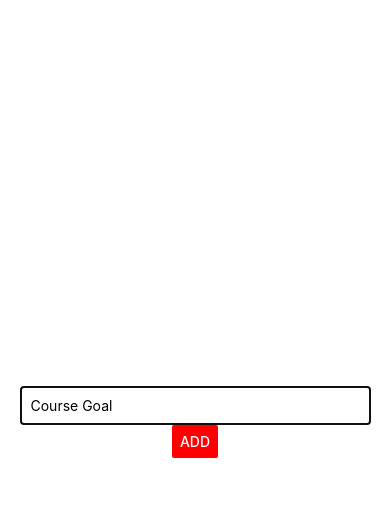
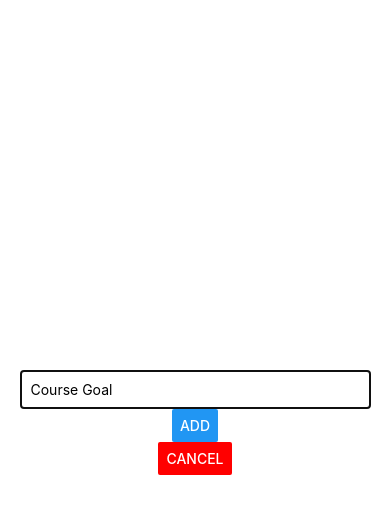
Before and after one commit to rossmawd/react-native-test-app, a React Native app: screen / in a window 390 px wide. Both pictures are taken after a click on the button "ADD GOAL". Shown: the top 514 px of the page. Built offline with nearby package versions, Linux system fonts and the light colour scheme.

Commit message:
addGoal can be canceled. Input clears

```diff
--- a/App.js
+++ b/App.js
@@ -21,18 +21,29 @@ export default function App() {
     setCourseGoals(courseGoals => [...courseGoals,
     { key: Math.random().toString(), value: enteredGoal }
     ]);
+    setIsAddMode(false)
+    setEnteredGoal("")
   };
 
   const removeGoalHandler = goalId => {
     return setCourseGoals(courseGoals.filter(goal => goal.key !== goalId))
   }
 
+  const cancelAdd = () => {
+    setIsAddMode(false)
+  }
+
   return (
     <View style={styles.screen}>
       <View style={styles.inputContainer}>
         <Button onPress={() => setIsAddMode(!isAddMode)} title="Add Goal" />
-        <GoalInput isAddMode={isAddMode} getInputHandler={getInputHandler} enteredGoal={enteredGoal} addGoalHandler={addGoalHandler} />
-
+        <GoalInput
+          isAddMode={isAddMode}
+          getInputHandler={getInputHandler}
+          enteredGoal={enteredGoal}
+          addGoalHandler={addGoalHandler}
+          cancelAdd={cancelAdd}
+        />
       </View>
 
       <View />
--- a/Components/GoalInput.js
+++ b/Components/GoalInput.js
@@ -2,6 +2,8 @@ import React from 'react'
 import { TextInput, StyleSheet, Modal, View, Button } from 'react-native'
 
 const GoalInput = (props) => {
+
+
   return (
     <Modal animationType="slide" visible={props.isAddMode} >
       <View style={styles.inputContainer}>
@@ -11,7 +13,9 @@ const GoalInput = (props) => {
           value={props.enteredGoal}
           style={styles.input}
         />
-        <Button onPress={props.addGoalHandler} title="ADD" color={"red"} />
+
+        <Button onPress={props.addGoalHandler} title="ADD" />
+        <Button title="Cancel" color="red" onPress={props.cancelAdd} />
       </View>
     </Modal>
   )
--- a/Components/GoalItem.js
+++ b/Components/GoalItem.js
@@ -27,7 +27,7 @@ const styles = StyleSheet.create({
     padding: 10,
     width: "50%",
     margin: 5,
-    backgroundColor: 'yellow',
+    backgroundColor: 'grey',
     borderColor: 'blue',
     borderWidth: 1
   }
```
